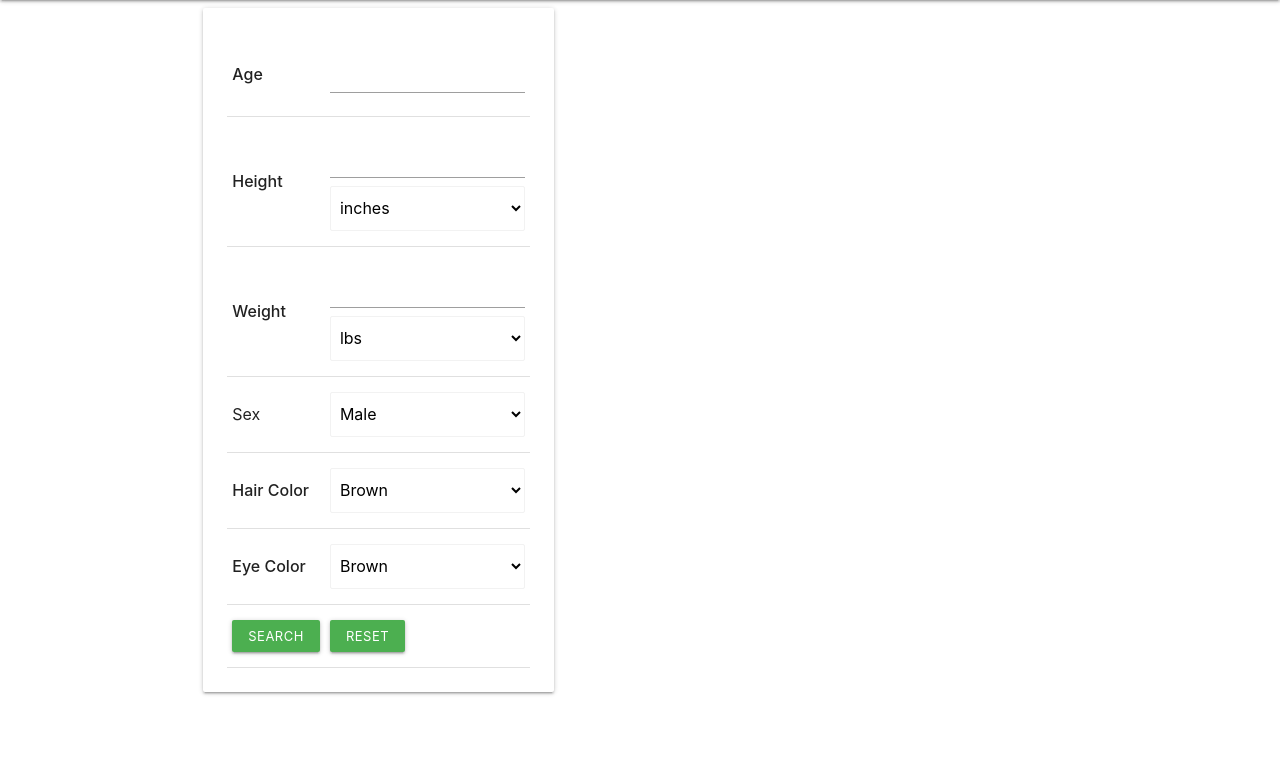
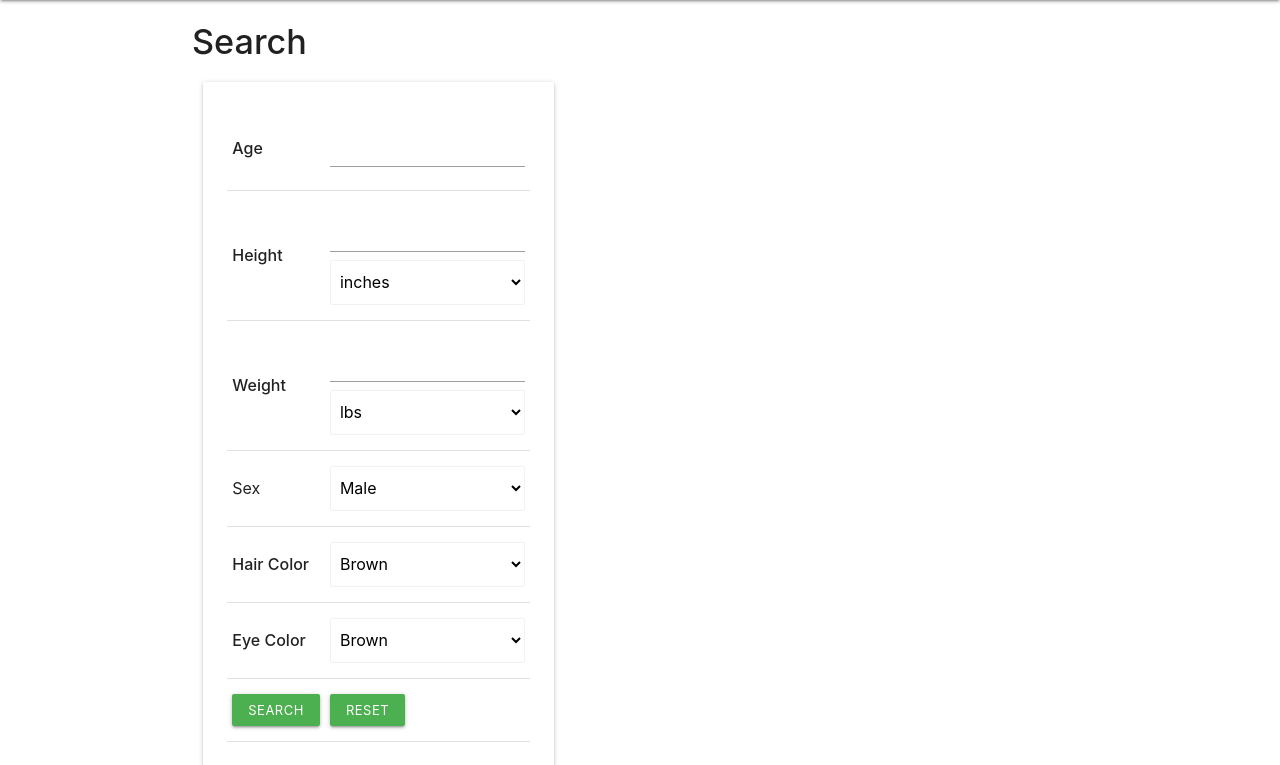
Before and after one commit to glorioushedgehog/TakeMeHomeLegacy, a Django app: page / in a window 1280 px wide. Shown: the part 64-829 px from the top of the page. Before the commit the page ends 759 px from the top, so only its background shows below. Run offline with Django 3.2, Linux system fonts and the light colour scheme; some libraries are stand-ins or nearby versions.

Commit message:
Update index.html

```diff
--- a/tmh/templates/tmh/index.html
+++ b/tmh/templates/tmh/index.html
@@ -57,6 +57,7 @@
     </ul>
 
     <div class="container">
+        <h4 id="search_title">  <strong> Search </strong> </h4>
         <div class="row" id="search_form">
             <div class="col s12 m5">
 
@@ -259,6 +260,7 @@
             console.log(query)
 
             document.getElementById("search_form").hidden = true
+            document.getElementById("search_title").innerHTML = "Search Results"
             return query
 
 
```
